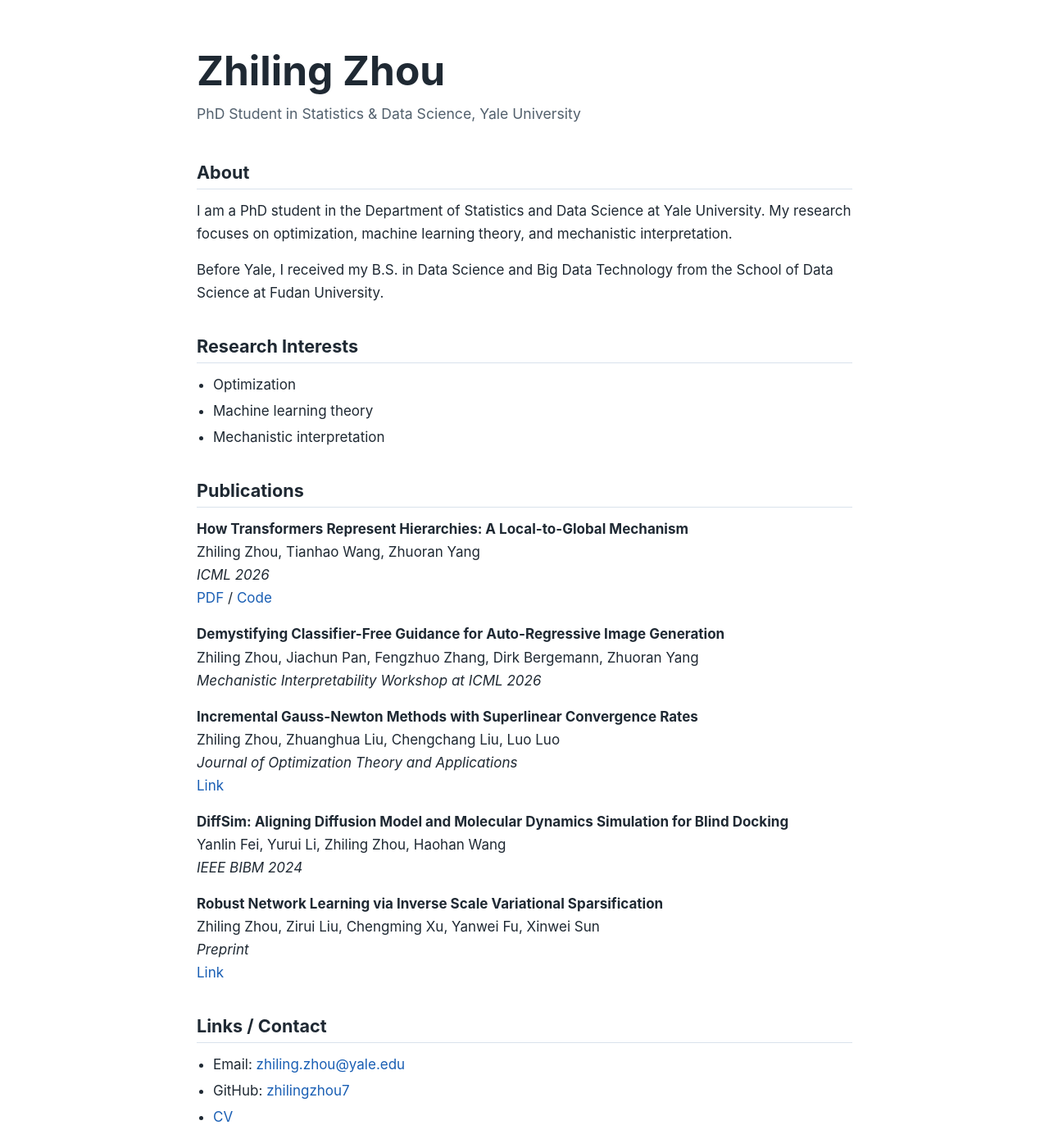
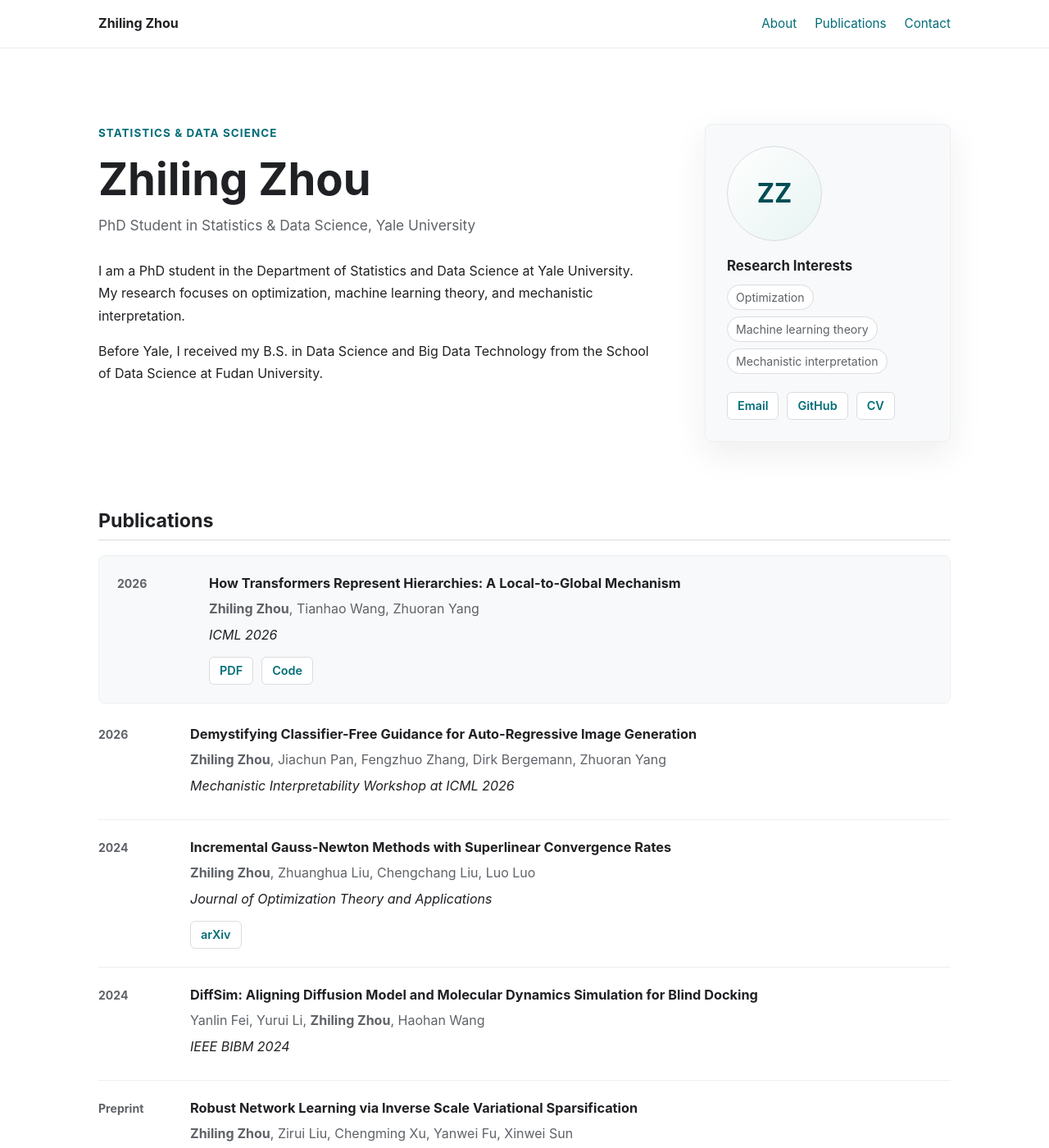
Before and after one commit to zhilingzhou7/zhilingzhou7.github.io, a Jekyll site: the page built from index.md, in a window 1280 px wide and 1400 px high. Shown: the whole window at 82% size. Built offline with Jekyll 4.4.1, drawn with Linux system fonts in a browser that asks for light colours; some of the changed text lies outside the part shown.

Commit message:
Refactor homepage with academic theme

```diff
--- a/_layouts/default.html
+++ b/_layouts/default.html
@@ -8,7 +8,18 @@
     <link rel="stylesheet" href="{{ '/assets/css/style.css' | relative_url }}">
   </head>
   <body>
-    <main class="page">
+    <header class="site-header">
+      <nav class="site-nav" aria-label="Primary navigation">
+        <a class="brand" href="{{ '/' | relative_url }}">{{ site.title }}</a>
+        <div class="nav-links">
+          <a href="{{ '/' | relative_url }}#about">About</a>
+          <a href="{{ '/' | relative_url }}#publications">Publications</a>
+          <a href="{{ '/' | relative_url }}#contact">Contact</a>
+        </div>
+      </nav>
+    </header>
+
+    <main class="page" id="top">
       {{ content }}
     </main>
   </body>
--- a/assets/css/style.css
+++ b/assets/css/style.css
@@ -1,10 +1,14 @@
 :root {
-  --text: #1f2933;
-  --muted: #52606d;
-  --border: #d9e2ec;
-  --link: #1a5fb4;
-  --link-hover: #0b3d78;
+  --text: #202124;
+  --muted: #5f6368;
+  --border: #dadce0;
+  --soft-border: #eceff1;
+  --link: #006d77;
+  --link-hover: #004d55;
   --background: #ffffff;
+  --surface: #f8f9fa;
+  --accent-soft: #e7f4f2;
+  --shadow: 0 14px 40px rgba(32, 33, 36, 0.08);
 }
 
 * {
@@ -16,14 +20,45 @@ body {
   background: var(--background);
   color: var(--text);
   font-family: -apple-system, BlinkMacSystemFont, "Segoe UI", Roboto, Helvetica, Arial, sans-serif;
-  font-size: 17px;
-  line-height: 1.65;
+  font-size: 16px;
+  line-height: 1.7;
 }
 
 .page {
-  width: min(100% - 32px, 800px);
+  width: min(100% - 40px, 1040px);
   margin: 0 auto;
-  padding: 56px 0 72px;
+  padding: 64px 0 84px;
+}
+
+.site-header {
+  position: sticky;
+  top: 0;
+  z-index: 10;
+  border-bottom: 1px solid var(--soft-border);
+  background: rgba(255, 255, 255, 0.94);
+  backdrop-filter: blur(12px);
+}
+
+.site-nav {
+  display: flex;
+  align-items: center;
+  justify-content: space-between;
+  gap: 24px;
+  width: min(100% - 40px, 1040px);
+  min-height: 58px;
+  margin: 0 auto;
+}
+
+.brand {
+  color: var(--text);
+  font-weight: 650;
+}
+
+.nav-links {
+  display: flex;
+  align-items: center;
+  gap: 22px;
+  font-size: 0.95rem;
 }
 
 h1,
@@ -32,24 +67,37 @@ h2 {
 }
 
 h1 {
-  margin: 0 0 6px;
-  font-size: clamp(2.1rem, 6vw, 3.1rem);
+  margin: 0 0 8px;
+  font-size: clamp(2.35rem, 5vw, 3.4rem);
   font-weight: 700;
   letter-spacing: 0;
 }
 
+.eyebrow {
+  margin: 0 0 10px;
+  color: var(--link);
+  font-size: 0.84rem;
+  font-weight: 700;
+  letter-spacing: 0.08em;
+  text-transform: uppercase;
+}
+
 .subtitle {
-  margin: 0 0 44px;
+  margin: 0 0 28px;
   color: var(--muted);
-  font-size: 1.1rem;
+  font-size: 1.08rem;
 }
 
 h2 {
-  margin: 38px 0 12px;
-  padding-bottom: 6px;
-  border-bottom: 1px solid var(--border);
-  font-size: 1.35rem;
+  margin: 0;
+  font-size: 1.45rem;
   font-weight: 650;
+}
+
+h3 {
+  margin: 0 0 6px;
+  font-size: 1.02rem;
+  line-height: 1.4;
 }
 
 p {
@@ -80,17 +128,185 @@ strong {
   font-weight: 650;
 }
 
-@media (max-width: 600px) {
-  body {
-    font-size: 16px;
+.hero {
+  display: grid;
+  grid-template-columns: minmax(0, 1fr) 300px;
+  gap: 44px;
+  align-items: start;
+  padding: 28px 0 42px;
+}
+
+.hero-copy {
+  max-width: 680px;
+}
+
+.profile-card {
+  border: 1px solid var(--soft-border);
+  border-radius: 8px;
+  background: var(--surface);
+  box-shadow: var(--shadow);
+  padding: 26px;
+}
+
+.profile-card h2 {
+  margin: 20px 0 12px;
+  font-size: 1.05rem;
+}
+
+.avatar {
+  display: grid;
+  place-items: center;
+  width: 116px;
+  height: 116px;
+  border: 1px solid var(--border);
+  border-radius: 50%;
+  background: linear-gradient(135deg, #ffffff, var(--accent-soft));
+  color: var(--link-hover);
+  font-size: 2rem;
+  font-weight: 700;
+}
+
+.tag-list {
+  display: flex;
+  flex-wrap: wrap;
+  gap: 8px;
+  margin: 0 0 22px;
+  padding: 0;
+  list-style: none;
+}
+
+.tag-list li {
+  margin: 0;
+  border: 1px solid var(--border);
+  border-radius: 999px;
+  background: #ffffff;
+  color: var(--muted);
+  padding: 5px 10px;
+  font-size: 0.88rem;
+  line-height: 1.35;
+}
+
+.contact-list,
+.pub-links {
+  display: flex;
+  flex-wrap: wrap;
+  gap: 10px;
+}
+
+.contact-list a,
+.pub-links a {
+  display: inline-flex;
+  align-items: center;
+  min-height: 32px;
+  border: 1px solid var(--border);
+  border-radius: 6px;
+  background: #ffffff;
+  padding: 4px 12px;
+  font-size: 0.9rem;
+  font-weight: 600;
+}
+
+.section {
+  padding: 40px 0 0;
+}
+
+.section-heading {
+  margin-bottom: 18px;
+  padding-bottom: 8px;
+  border-bottom: 1px solid var(--border);
+}
+
+.publication {
+  display: grid;
+  grid-template-columns: 92px minmax(0, 1fr);
+  gap: 20px;
+  padding: 22px 0;
+  border-bottom: 1px solid var(--soft-border);
+}
+
+.publication.featured {
+  margin: 0 0 4px;
+  border: 1px solid var(--soft-border);
+  border-radius: 8px;
+  background: var(--surface);
+  padding: 22px;
+}
+
+.pub-year {
+  color: var(--muted);
+  font-size: 0.88rem;
+  font-weight: 650;
+}
+
+.authors,
+.venue {
+  margin: 0 0 5px;
+}
+
+.authors {
+  color: var(--muted);
+}
+
+.venue {
+  color: var(--text);
+  font-style: italic;
+}
+
+.pub-links {
+  margin-top: 12px;
+}
+
+.contact-section p {
+  color: var(--muted);
+}
+
+@media (max-width: 760px) {
+  .site-nav {
+    width: min(100% - 28px, 1040px);
+  }
+
+  .nav-links {
+    gap: 14px;
+    font-size: 0.9rem;
   }
 
   .page {
-    width: min(100% - 24px, 800px);
-    padding: 36px 0 52px;
+    width: min(100% - 28px, 1040px);
+    padding: 42px 0 56px;
   }
 
-  .subtitle {
-    margin-bottom: 32px;
+  .hero {
+    grid-template-columns: 1fr;
+    gap: 28px;
+    padding-top: 16px;
+  }
+
+  .profile-card {
+    padding: 22px;
+  }
+
+  .publication,
+  .publication.featured {
+    grid-template-columns: 1fr;
+    gap: 8px;
+    padding: 20px 0;
+  }
+
+  .publication.featured {
+    padding: 20px;
   }
 }
+
+@media (max-width: 480px) {
+  .site-nav {
+    align-items: flex-start;
+    flex-direction: column;
+    gap: 2px;
+    padding: 10px 0;
+  }
+
+  .nav-links {
+    width: 100%;
+    justify-content: space-between;
+  }
+}
--- a/index.md
+++ b/index.md
@@ -3,49 +3,106 @@ layout: default
 title: Home
 ---
 
-# Zhiling Zhou
+<section class="hero" id="about">
+  <div class="hero-copy">
+    <p class="eyebrow">Statistics &amp; Data Science</p>
+    <h1>Zhiling Zhou</h1>
+    <p class="subtitle">PhD Student in Statistics &amp; Data Science, Yale University</p>
 
-<p class="subtitle">PhD Student in Statistics &amp; Data Science, Yale University</p>
+    <p>
+      I am a PhD student in the Department of Statistics and Data Science at Yale University.
+      My research focuses on optimization, machine learning theory, and mechanistic interpretation.
+    </p>
+    <p>
+      Before Yale, I received my B.S. in Data Science and Big Data Technology from the School
+      of Data Science at Fudan University.
+    </p>
+  </div>
 
-## About
+  <aside class="profile-card" aria-label="Profile summary">
+    <div class="avatar" aria-hidden="true">ZZ</div>
+    <h2>Research Interests</h2>
+    <ul class="tag-list">
+      <li>Optimization</li>
+      <li>Machine learning theory</li>
+      <li>Mechanistic interpretation</li>
+    </ul>
+    <div class="contact-list">
+      <a href="mailto:zhiling.zhou@yale.edu">Email</a>
+      <a href="https://github.com/zhilingzhou7">GitHub</a>
+      <a href="cv.pdf">CV</a>
+    </div>
+  </aside>
+</section>
 
-I am a PhD student in the Department of Statistics and Data Science at Yale University. My research focuses on optimization, machine learning theory, and mechanistic interpretation.
+<section class="section" id="publications">
+  <div class="section-heading">
+    <h2>Publications</h2>
+  </div>
 
-Before Yale, I received my B.S. in Data Science and Big Data Technology from the School of Data Science at Fudan University.
+  <article class="publication featured">
+    <div class="pub-year">2026</div>
+    <div class="pub-body">
+      <h3>How Transformers Represent Hierarchies: A Local-to-Global Mechanism</h3>
+      <p class="authors"><strong>Zhiling Zhou</strong>, Tianhao Wang, Zhuoran Yang</p>
+      <p class="venue">ICML 2026</p>
+      <div class="pub-links">
+        <a href="papers/ICML_camera_ready_cfg.pdf">PDF</a>
+        <a href="https://github.com/zhilingzhou7/transformer-cfg-mechinterp">Code</a>
+      </div>
+    </div>
+  </article>
 
-## Research Interests
+  <article class="publication">
+    <div class="pub-year">2026</div>
+    <div class="pub-body">
+      <h3>Demystifying Classifier-Free Guidance for Auto-Regressive Image Generation</h3>
+      <p class="authors"><strong>Zhiling Zhou</strong>, Jiachun Pan, Fengzhuo Zhang, Dirk Bergemann, Zhuoran Yang</p>
+      <p class="venue">Mechanistic Interpretability Workshop at ICML 2026</p>
+    </div>
+  </article>
 
-- Optimization
-- Machine learning theory
-- Mechanistic interpretation
+  <article class="publication">
+    <div class="pub-year">2024</div>
+    <div class="pub-body">
+      <h3>Incremental Gauss-Newton Methods with Superlinear Convergence Rates</h3>
+      <p class="authors"><strong>Zhiling Zhou</strong>, Zhuanghua Liu, Chengchang Liu, Luo Luo</p>
+      <p class="venue">Journal of Optimization Theory and Applications</p>
+      <div class="pub-links">
+        <a href="https://arxiv.org/abs/2407.03195">arXiv</a>
+      </div>
+    </div>
+  </article>
 
-## Publications
+  <article class="publication">
+    <div class="pub-year">2024</div>
+    <div class="pub-body">
+      <h3>DiffSim: Aligning Diffusion Model and Molecular Dynamics Simulation for Blind Docking</h3>
+      <p class="authors">Yanlin Fei, Yurui Li, <strong>Zhiling Zhou</strong>, Haohan Wang</p>
+      <p class="venue">IEEE BIBM 2024</p>
+    </div>
+  </article>
 
-**How Transformers Represent Hierarchies: A Local-to-Global Mechanism**
-Zhiling Zhou, Tianhao Wang, Zhuoran Yang
-*ICML 2026*
-[PDF](papers/ICML_camera_ready_cfg.pdf) / [Code](https://github.com/zhilingzhou7/transformer-cfg-mechinterp)
+  <article class="publication">
+    <div class="pub-year">Preprint</div>
+    <div class="pub-body">
+      <h3>Robust Network Learning via Inverse Scale Variational Sparsification</h3>
+      <p class="authors"><strong>Zhiling Zhou</strong>, Zirui Liu, Chengming Xu, Yanwei Fu, Xinwei Sun</p>
+      <p class="venue">Preprint</p>
+      <div class="pub-links">
+        <a href="https://arxiv.org/abs/2409.18419">arXiv</a>
+      </div>
+    </div>
+  </article>
+</section>
 
-**Demystifying Classifier-Free Guidance for Auto-Regressive Image Generation**
-Zhiling Zhou, Jiachun Pan, Fengzhuo Zhang, Dirk Bergemann, Zhuoran Yang
-*Mechanistic Interpretability Workshop at ICML 2026*
-
-**Incremental Gauss-Newton Methods with Superlinear Convergence Rates**
-Zhiling Zhou, Zhuanghua Liu, Chengchang Liu, Luo Luo
-*Journal of Optimization Theory and Applications*
-[Link](https://arxiv.org/abs/2407.03195)
-
-**DiffSim: Aligning Diffusion Model and Molecular Dynamics Simulation for Blind Docking**
-Yanlin Fei, Yurui Li, Zhiling Zhou, Haohan Wang
-*IEEE BIBM 2024*
-
-**Robust Network Learning via Inverse Scale Variational Sparsification**
-Zhiling Zhou, Zirui Liu, Chengming Xu, Yanwei Fu, Xinwei Sun
-*Preprint*
-[Link](https://arxiv.org/abs/2409.18419)
-
-## Links / Contact
-
-- Email: [zhiling.zhou@yale.edu](mailto:zhiling.zhou@yale.edu)
-- GitHub: [zhilingzhou7](https://github.com/zhilingzhou7)
-- [CV](cv.pdf)
+<section class="section contact-section" id="contact">
+  <div class="section-heading">
+    <h2>Contact</h2>
+  </div>
+  <p>
+    Email: <a href="mailto:zhiling.zhou@yale.edu">zhiling.zhou@yale.edu</a> ·
+    GitHub: <a href="https://github.com/zhilingzhou7">zhilingzhou7</a> ·
+    <a href="cv.pdf">CV</a>
+  </p>
+</section>
```
